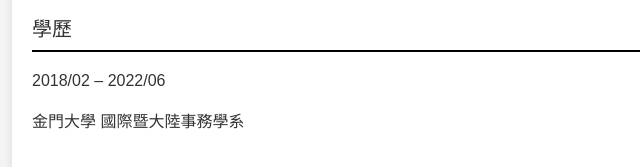
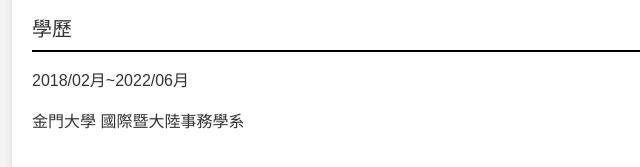
Before and after one commit to Sean060708/github.io, a plain HTML site: page index.html in a window 1280 px wide. Shown: the part 1256-1423 px from the top of the page, 208-848 px from the left. Drawn offline with Linux system fonts and the light colour scheme.

Commit message:
Update index.html

```diff
--- a/index.html
+++ b/index.html
@@ -145,7 +145,7 @@
             <p>2016/07月~ 2022/04月</p>
             <p>昇揚冷凍空調工程行 半技師</p>
             <div class="section-title">學歷</div>
-            <p>2018/02 – 2022/06</p>
+            <p>2018/02月~2022/06月</p>
             <p>金門大學 國際暨大陸事務學系</p>
         </div>
     </div>
```
